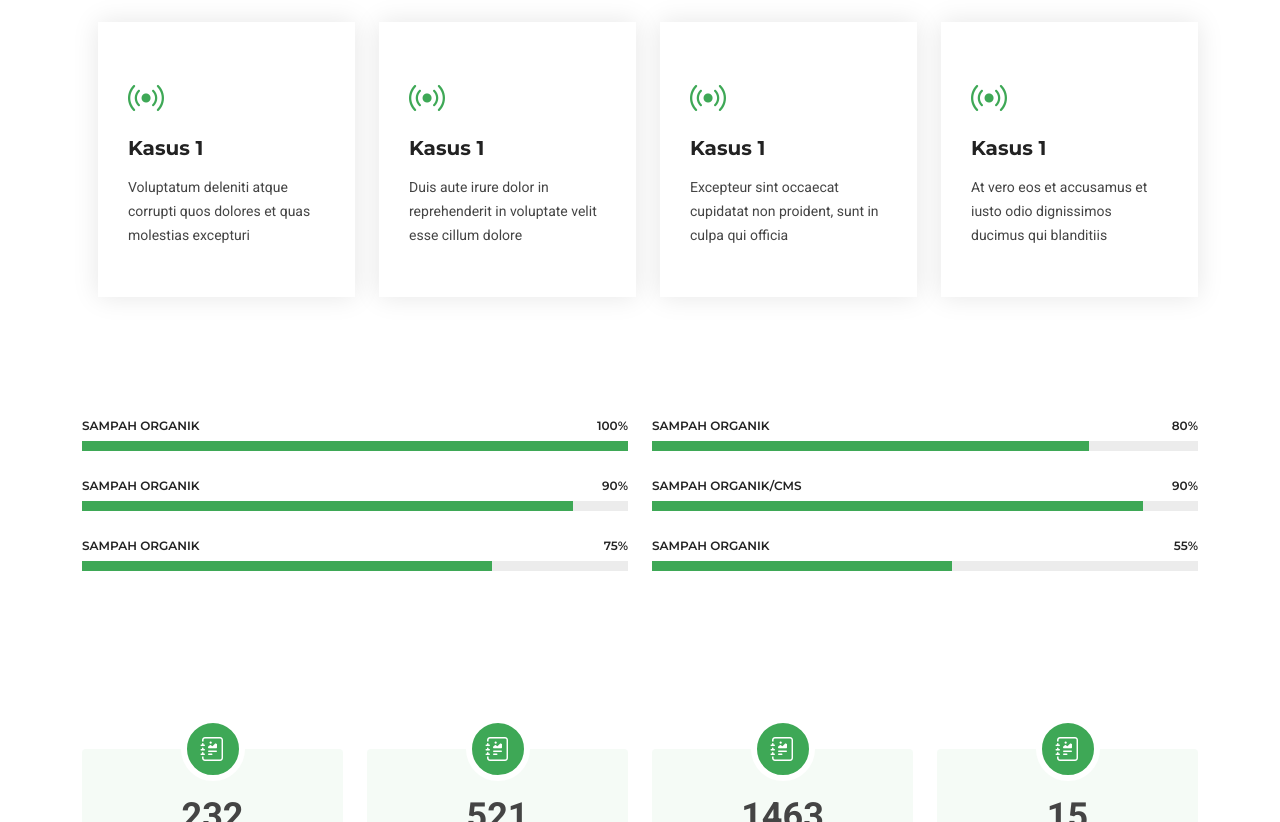
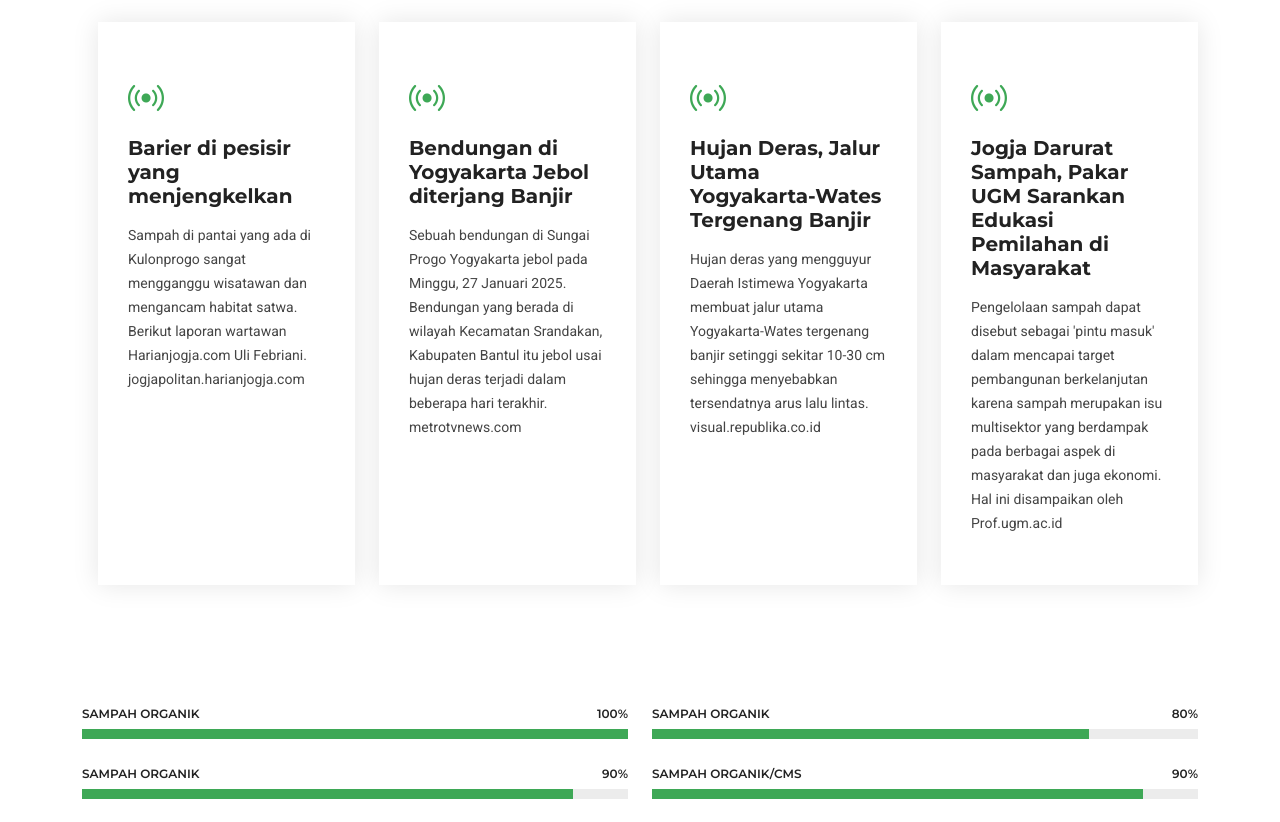
Before and after one commit to Ipul1122/nyi-roro-kidul, a plain HTML site: page index.html in a window 1280 px wide. Shown: the part 1920-2742 px from the top of the page. Drawn offline with Linux system fonts and the light colour scheme.

Commit message:
Update index.html

```diff
--- a/index.html
+++ b/index.html
@@ -179,44 +179,52 @@
 
       <div class="container">
         <div class="about-content ps-0 ps-lg-3">
-
             <div class="row gy-4">
 
                 <div class="col-xl-3 col-md-6 d-flex" data-aos="fade-up" data-aos-delay="100">
                     <div class="service-item position-relative">
                         <div class="icon"><i class="bi bi-broadcast icon"></i></div>
-              <h4><a href="" class="stretched-link">Kasus 1</a></h4>
-              <p>Voluptatum deleniti atque corrupti quos dolores et quas molestias excepturi</p>
+                        <div class="card-content-1">
+                            <h4><a href="" class="stretched-link">Barier di pesisir yang menjengkelkan</a></h4>
+                            <p>Sampah di pantai yang ada di Kulonprogo sangat mengganggu wisatawan dan mengancam habitat satwa. Berikut laporan wartawan Harianjogja.com Uli Febriani. jogjapolitan.harianjogja.com</p>
+                        </div>
                     </div>
                 </div><!-- End Service Item -->
 
                 <div class="col-xl-3 col-md-6 d-flex" data-aos="fade-up" data-aos-delay="200">
                     <div class="service-item position-relative">
                         <div class="icon"><i class="bi bi-broadcast icon"></i></div>
-              <h4><a href="" class="stretched-link">Kasus 1</a></h4>
-              <p>Duis aute irure dolor in reprehenderit in voluptate velit esse cillum dolore</p>
+                        <div class="card-content-2">
+                            <h4><a href="" class="stretched-link">Bendungan di Yogyakarta Jebol diterjang Banjir</a></h4>
+                            <p>Sebuah bendungan di Sungai Progo Yogyakarta jebol pada Minggu, 27 Januari 2025. Bendungan yang berada di wilayah Kecamatan Srandakan, Kabupaten Bantul itu jebol usai hujan deras terjadi dalam beberapa hari terakhir. metrotvnews.com</p>
+                        </div>
                     </div>
                 </div><!-- End Service Item -->
 
                 <div class="col-xl-3 col-md-6 d-flex" data-aos="fade-up" data-aos-delay="300">
                     <div class="service-item position-relative">
                         <div class="icon"><i class="bi bi-broadcast icon"></i></div>
-              <h4><a href="" class="stretched-link">Kasus 1</a></h4>
-              <p>Excepteur sint occaecat cupidatat non proident, sunt in culpa qui officia</p>
+                        <div class="card-content-3">
+                            <h4><a href="" class="stretched-link">Hujan Deras, Jalur Utama Yogyakarta-Wates Tergenang Banjir</a></h4>
+                            <p>Hujan deras yang mengguyur Daerah Istimewa Yogyakarta membuat jalur utama Yogyakarta-Wates tergenang banjir setinggi sekitar 10-30 cm sehingga menyebabkan tersendatnya arus lalu lintas. visual.republika.co.id</p>
+                        </div>
                     </div>
                 </div><!-- End Service Item -->
 
                 <div class="col-xl-3 col-md-6 d-flex" data-aos="fade-up" data-aos-delay="400">
                     <div class="service-item position-relative">
                         <div class="icon"><i class="bi bi-broadcast icon"></i></div>
-              <h4><a href="" class="stretched-link">Kasus 1</a></h4>
-              <p>At vero eos et accusamus et iusto odio dignissimos ducimus qui blanditiis</p>
+                        <div class="card-content-4">
+                            <h4><a href="" class="stretched-link">Jogja Darurat Sampah, Pakar UGM Sarankan Edukasi Pemilahan di Masyarakat</a></h4>
+                            <p>Pengelolaan sampah dapat disebut sebagai 'pintu masuk' dalam mencapai target pembangunan berkelanjutan karena sampah merupakan isu multisektor yang berdampak pada berbagai aspek di masyarakat dan juga ekonomi. Hal ini disampaikan oleh Prof.ugm.ac.id</p>
+                        </div>
                     </div>
                 </div><!-- End Service Item -->
-
+            </div>
+        </div>
     </div>
 
-      </div>
+
 
     </section><!-- /Featured Services Section -->
 
```
Lines whose indentation alone changed are shown as unchanged.
